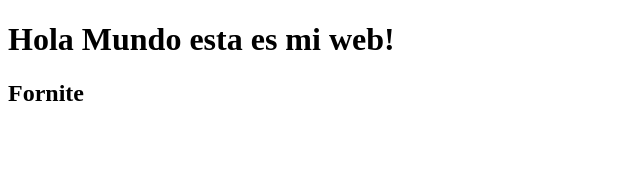
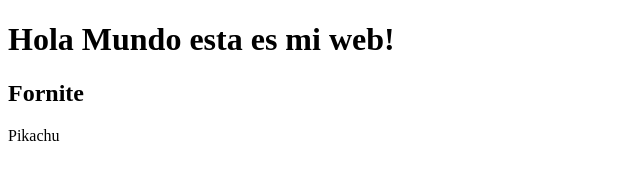
Before and after one commit to Doble-De/mipagina, a plain HTML site: page index.html in a window 1280 px wide. Shown: the full height of the page, 0-640 px from the left. Drawn offline with Linux system fonts and the light colour scheme.

Commit message:
Update index.html

```diff
--- a/index.html
+++ b/index.html
@@ -1,3 +1,4 @@
 <!DOCTYPE html>
 <h1>Hola Mundo esta es mi web!</h1>
 <h2>Fornite</h2>
+<p>Pikachu</p>
```
